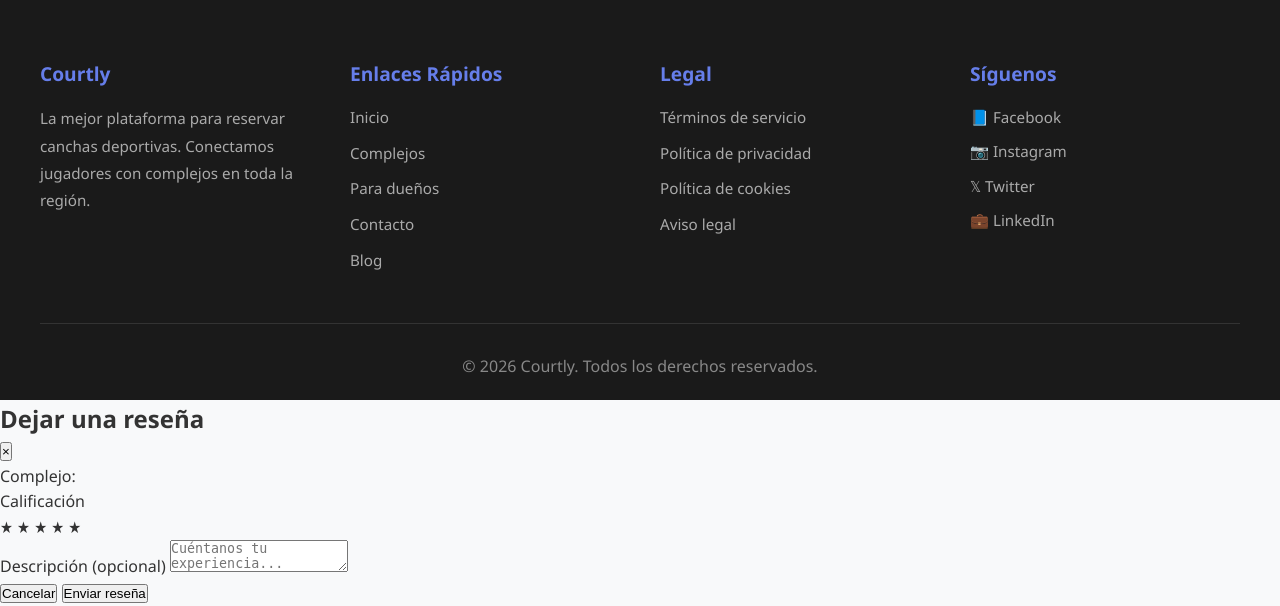
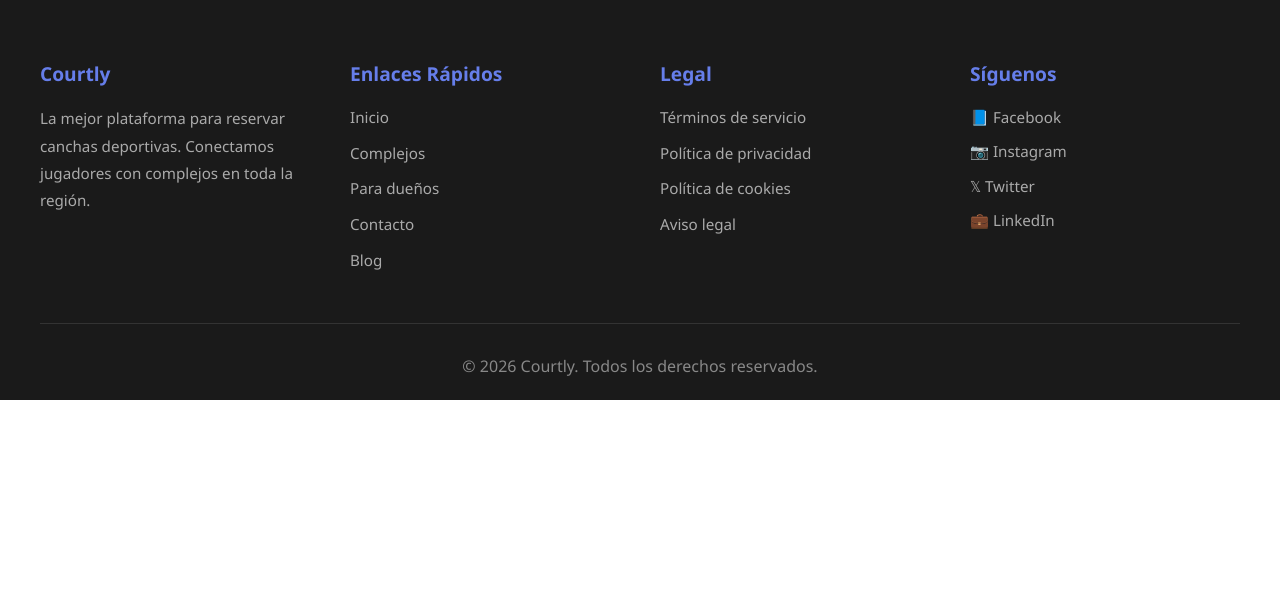
Before and after one commit to GianlucaDamico/ProyectoGS, a Django app: page /explorar_complejos/ in a window 1280 px wide. Shown: the part 1227-1833 px from the top of the page. After the commit the page ends 1627 px from the top, so only its background shows below. Run offline with Django 4.2, Linux system fonts and the light colour scheme; a user stored in the database is signed in; tables that the repository leaves empty hold one stand-in row (values such as "Sample post"); parts of the project's set-up code (start-up, migrations or seed data) failed here and were passed over.

Commit message:
agregar modal de reseñas con estilos y lógica mejorada en la vista de exploración de complejos

```diff
--- a/core/templates/core/explorar_complejos.html
+++ b/core/templates/core/explorar_complejos.html
@@ -7,6 +7,35 @@
     <title>Explorar Complejos - Courtly</title>
     <link rel="stylesheet" href="https://cdnjs.cloudflare.com/ajax/libs/font-awesome/6.0.0/css/all.min.css">
     <link rel="stylesheet" href="{% static 'core/explorar.css' %}">
+
+    <style>
+        .review-modal { display: none; position: fixed; z-index: 2000; left: 0; top: 0; width: 100%; height: 100%; background-color: rgba(0, 0, 0, 0.5); animation: fadeIn 0.2s ease-in; }
+        .review-modal.active { display: flex; align-items: center; justify-content: center; }
+        @keyframes fadeIn { from { opacity: 0; } to { opacity: 1; } }
+        .review-modal-content { background-color: white; padding: 30px; border-radius: 12px; box-shadow: 0 10px 25px rgba(0, 0, 0, 0.2); max-width: 500px; width: 90%; animation: slideUp 0.3s ease-out; }
+        @keyframes slideUp { from { transform: translateY(20px); opacity: 0; } to { transform: translateY(0); opacity: 1; } }
+        .review-modal-header { display: flex; justify-content: space-between; align-items: center; margin-bottom: 20px; border-bottom: 1px solid #eee; padding-bottom: 15px; }
+        .review-modal-header h2 { margin: 0; font-size: 1.5rem; color: #333; }
+        .close-modal { font-size: 28px; font-weight: bold; color: #aaa; cursor: pointer; border: none; background: none; padding: 0; line-height: 1; transition: color 0.2s; }
+        .close-modal:hover { color: #000; }
+        .review-modal-body { margin-bottom: 20px; }
+        .form-group { margin-bottom: 20px; }
+        .form-group label { display: block; margin-bottom: 8px; font-weight: 600; color: #333; font-size: 0.95rem; }
+        .star-rating { display: flex; gap: 10px; margin: 10px 0; }
+        .star { font-size: 36px; cursor: pointer; color: #ddd; transition: color 0.2s, transform 0.1s; }
+        .star:hover { transform: scale(1.1); }
+        .star:hover, .star.active { color: #ffc107; }
+        .form-group textarea { width: 100%; min-height: 120px; padding: 12px; border: 1px solid #ddd; border-radius: 8px; font-family: inherit; font-size: 0.95rem; resize: vertical; transition: border-color 0.3s; }
+        .form-group textarea:focus { outline: none; border-color: #667eea; box-shadow: 0 0 0 3px rgba(102, 126, 234, 0.1); }
+        .review-modal-footer { display: flex; gap: 10px; justify-content: flex-end; }
+        .btn-cancel, .btn-submit { padding: 10px 20px; border: none; border-radius: 8px; font-size: 0.95rem; font-weight: 600; cursor: pointer; transition: background-color 0.2s; }
+        .btn-cancel { background-color: #f1f5f9; color: #475569; }
+        .btn-cancel:hover { background-color: #e2e8f0; }
+        .btn-submit { background-color: #667eea; color: white; }
+        .btn-submit:hover { background-color: #5a6fe0; }
+        .btn-submit:disabled { background-color: #94a3b8; cursor: not-allowed; }
+        .rating-display { font-size: 0.9rem; color: #64748b; margin-top: 5px; font-weight: 600; }
+    </style>
 </head>
 <body>
     <nav class="navbar">
@@ -34,7 +63,7 @@
                                             <strong>{{ reserva.court.complex.name }}</strong>
                                             <p>Tu partida en {{ reserva.court.name }} terminó. ¡Deja una reseña!</p>
                                         </div>
-                                        <button class="notification-action" onclick="abrirModalResena({{ reserva.id }})">Reseñar</button>
+                                        <button class="notification-action" onclick="abrirModalResena({{ reserva.id }}, '{{ reserva.court.complex.name|escapejs }}')">Reseñar</button>
                                     </div>
                                 {% endfor %}
                             {% else %}
@@ -355,21 +384,10 @@
             return cookieValue;
         }
 
-        function abrirModalResena(bookingId) {
+        // AQUÍ ESTÁ LA MEJORA: Pasamos el nombre directamente desde el HTML, es 100% seguro
+        function abrirModalResena(bookingId, complexName) {
             currentBookingId = bookingId;
             selectedRating = 0;
-
-            // Obtener datos de la reserva desde la notificación clickeada
-            const notificationItems = document.querySelectorAll('.notification-item');
-            let complexName = 'Complejo';
-
-            for (let item of notificationItems) {
-                const button = item.querySelector('.notification-action');
-                if (button && parseInt(button.getAttribute('onclick').match(/\d+/)[0]) === bookingId) {
-                    complexName = item.querySelector('strong').textContent;
-                    break;
-                }
-            }
 
             document.getElementById('complexName').textContent = complexName;
             document.getElementById('reviewDescription').value = '';
```
